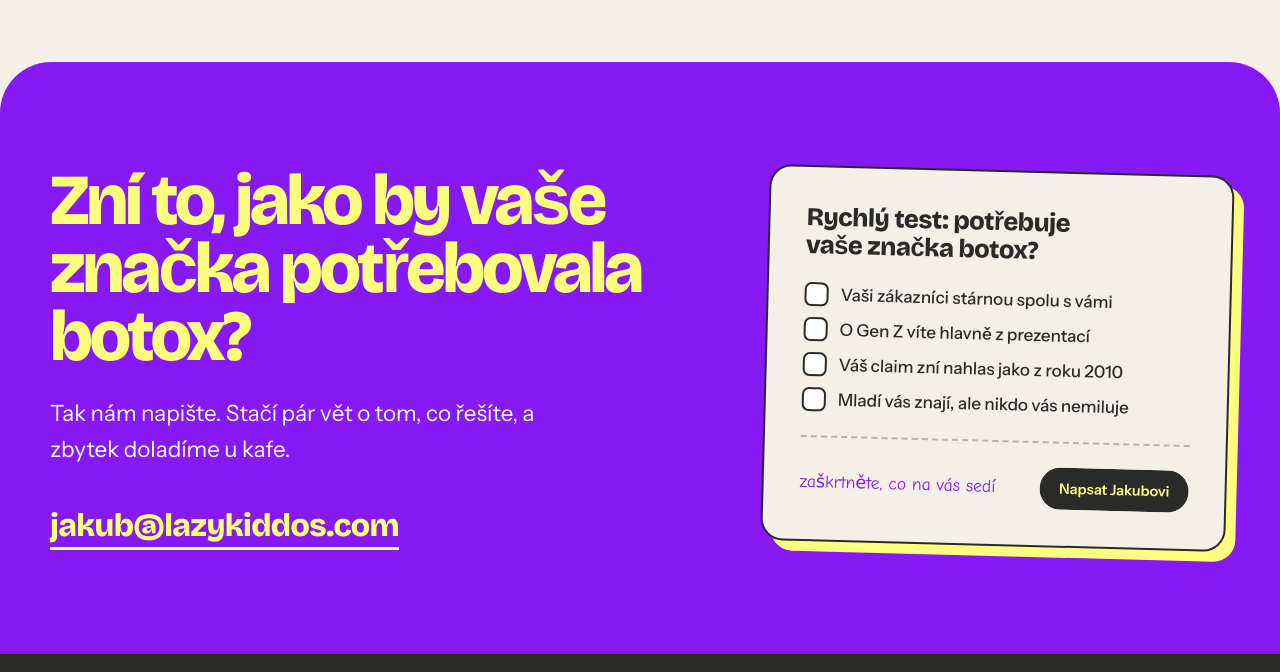
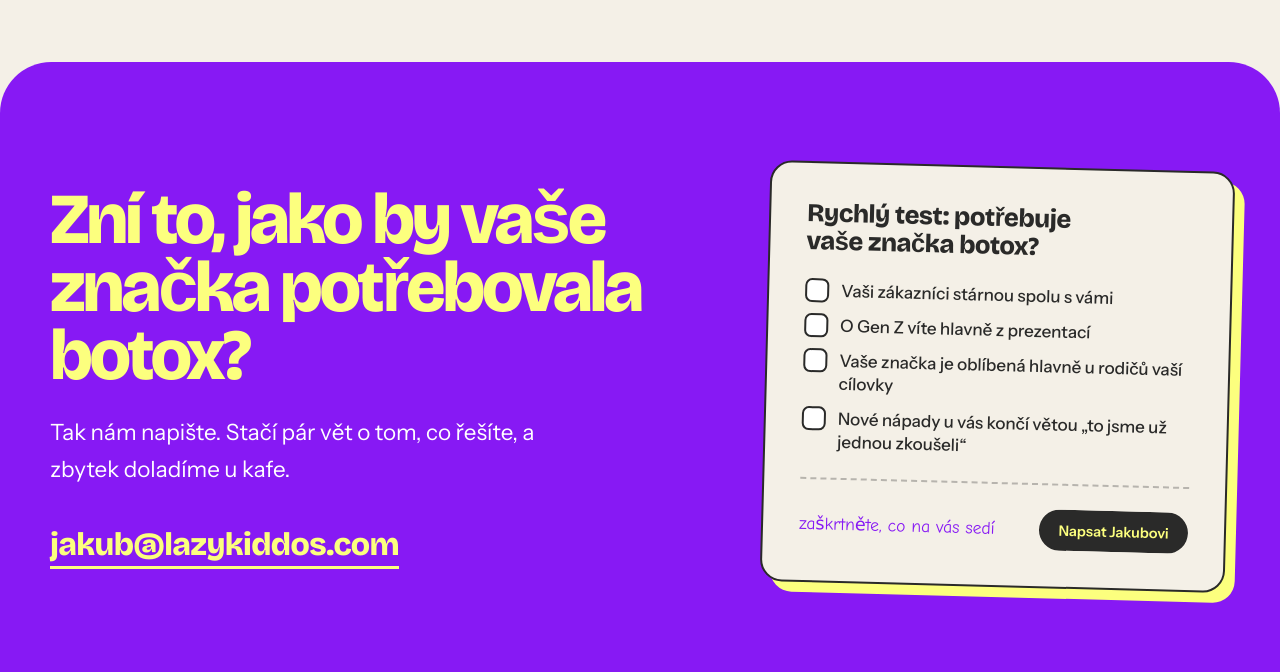
Before and after one commit to aijendat-droid/Lazy-kiddos-test-website, a plain HTML site: page index.html in a window 1280 px wide. Shown: the part 3490-4162 px from the top of the page. Drawn offline with nearby package versions, Linux system fonts and the light colour scheme; a web font is replaced by a local one.

Commit message:
Test: rewrite last two symptoms
Co-Authored-By: Claude Opus 5.5 <noreply@anthropic.com>
Claude-Session: https://claude.ai/code/session_01HrbzVenYbQaGSMLbazzBKo

```diff
--- a/index.html
+++ b/index.html
@@ -738,8 +738,8 @@
         <ul class="symptoms">
             <li class="symptom"><label><input type="checkbox" value="0"><span class="tick" aria-hidden="true"><svg viewBox="0 0 16 16"><path d="M3 8.5 L6.5 12 L13 4" fill="none" stroke="#2a2a29" stroke-width="2.4" stroke-linecap="round" stroke-linejoin="round"/></svg></span><span data-en="Your customers are getting older along with you">Vaši zákazníci stárnou spolu s vámi</span></label></li>
             <li class="symptom"><label><input type="checkbox" value="1"><span class="tick" aria-hidden="true"><svg viewBox="0 0 16 16"><path d="M3 8.5 L6.5 12 L13 4" fill="none" stroke="#2a2a29" stroke-width="2.4" stroke-linecap="round" stroke-linejoin="round"/></svg></span><span data-en="Most of what you know about Gen Z comes from slide decks">O Gen Z víte hlavně z prezentací</span></label></li>
-            <li class="symptom"><label><input type="checkbox" value="2"><span class="tick" aria-hidden="true"><svg viewBox="0 0 16 16"><path d="M3 8.5 L6.5 12 L13 4" fill="none" stroke="#2a2a29" stroke-width="2.4" stroke-linecap="round" stroke-linejoin="round"/></svg></span><span data-en="Your tagline sounds like 2010 when you say it out loud">Váš claim zní nahlas jako z roku 2010</span></label></li>
-            <li class="symptom"><label><input type="checkbox" value="3"><span class="tick" aria-hidden="true"><svg viewBox="0 0 16 16"><path d="M3 8.5 L6.5 12 L13 4" fill="none" stroke="#2a2a29" stroke-width="2.4" stroke-linecap="round" stroke-linejoin="round"/></svg></span><span data-en="Young people know you, but nobody loves you">Mladí vás znají, ale nikdo vás nemiluje</span></label></li>
+            <li class="symptom"><label><input type="checkbox" value="2"><span class="tick" aria-hidden="true"><svg viewBox="0 0 16 16"><path d="M3 8.5 L6.5 12 L13 4" fill="none" stroke="#2a2a29" stroke-width="2.4" stroke-linecap="round" stroke-linejoin="round"/></svg></span><span data-en="Your brand is mostly popular with your target group’s parents">Vaše značka je oblíbená hlavně u rodičů vaší cílovky</span></label></li>
+            <li class="symptom"><label><input type="checkbox" value="3"><span class="tick" aria-hidden="true"><svg viewBox="0 0 16 16"><path d="M3 8.5 L6.5 12 L13 4" fill="none" stroke="#2a2a29" stroke-width="2.4" stroke-linecap="round" stroke-linejoin="round"/></svg></span><span data-en="New ideas end with “we tried that once already”">Nové nápady u vás končí větou „to jsme už jednou zkoušeli“</span></label></li>
         </ul>
         <div class="test-result">
           <p class="test-msg" aria-live="polite">zaškrtněte, co na vás sedí</p>
```
